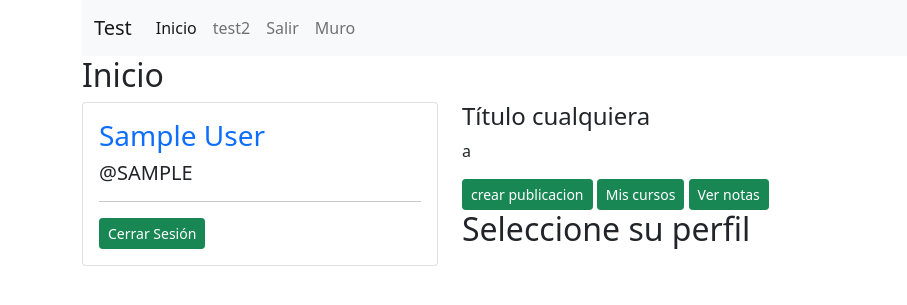
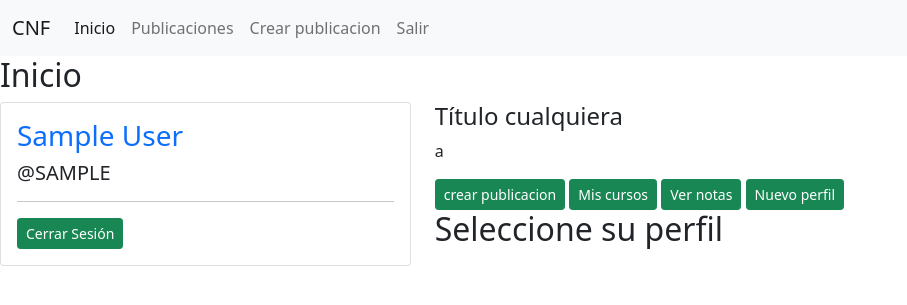
Before and after one commit to VadasmeC/Portafolio-De-TItulos, a Django app: page / in a window 1280 px wide. Shown: the top 305 px of the page, without its empty margins (0-907 px from the left). Run offline with Django 4.2, Linux system fonts and the light colour scheme; the visitor is signed in with stand-in values (Sample User, id 1).

Commit message:
arreglo error asitencia

```diff
--- a/Fase 2/projecto/core/templates/core/base.html
+++ b/Fase 2/projecto/core/templates/core/base.html
@@ -4,15 +4,15 @@
     <meta charset="UTF-8">
     <meta name="viewport" content="width=device-width, initial-scale=1.0">
     <link href="https://cdn.jsdelivr.net/npm/bootstrap@5.0.2/dist/css/bootstrap.min.css" rel="stylesheet">
-    <title>Aplicación</title>
+    <title>Colegio Niños Felices</title>
 </head>
 <body>
 
-    <div class="container">
+    <div class="header-container">
 
         <nav class="navbar navbar-expand-lg navbar-light bg-light">
           <div class="container-fluid">
-            <a class="navbar-brand" href="{% url 'home' %}">Test</a>
+            <a class="navbar-brand" href="{% url 'home' %}">CNF</a>
             <button class="navbar-toggler" type="button" data-bs-toggle="collapse" data-bs-target="#navbarNav" aria-controls="navbarNav" aria-expanded="false" aria-label="Toggle navigation">
               <span class="navbar-toggler-icon"></span>
             </button>
@@ -22,15 +22,15 @@
                   <a class="nav-link active" aria-current="page" href="{% url 'home' %}">Inicio</a>
                 </li>
                 <li class="nav-item">
-                  <a class="nav-link" href="{% url 'test' %}">test2</a>
+                  <a class="nav-link" href="{% url 'muro' %}">Publicaciones</a>
                 </li>
 
                 {% if request.user.is_authenticated %}
-                    <li class="nav-item">
-                        <a class="nav-link" href="{% url 'exit' %}">Salir</a>
-                    </li>
-                    <li class="nav-item">
-                      <a class="nav-link" href="{% url 'muro' %}">Muro</a>
+                  <li class="nav-item">
+                    <a class="nav-link" href="{% url 'crear publicacion' %}">Crear publicacion</a>
+                  </li>
+                  <li class="nav-item">
+                    <a class="nav-link" href="{% url 'exit' %}">Salir</a>
                   </li>
 
                 {% else %}
@@ -38,9 +38,6 @@
                         <a class="nav-link" href="{% url 'login' %}">Ingresar</a>
                     </li>
 
-                    <li class="nav-item">
-                        <a class="nav-link" href="{% url 'registro' %}">Registrarse</a>
-                    </li>
 
                 {% endif %}
 
--- a/Fase 2/projecto/core/templates/core/home.html
+++ b/Fase 2/projecto/core/templates/core/home.html
@@ -24,6 +24,9 @@
         <a href="{% url 'crear publicacion' %}" class="btn btn-sm btn-success">crear publicacion</a>
         <a href="{% url 'index_profesor' %}" class="btn btn-sm btn-success">Mis cursos</a>
         <a href="{% url 'lista_notas' %}" class="btn btn-sm btn-success">Ver notas</a>
+        <a href="{% url 'test' %}" class="btn btn-sm btn-success">Nuevo perfil</a>
+
+
         <div class="dropdown">
             <h2>Seleccione su perfil</h2>
 
--- a/Fase 2/projecto/core/views.py
+++ b/Fase 2/projecto/core/views.py
@@ -113,7 +113,6 @@ def crear_publicacion(request):
     return render(request, 'muro/crear_publicacion.html', {'form': form})
 
 #vista para ver publicaciones
-@login_required
 def ver_publicaciones(request):
     publicaciones = Publicaciones.objects.all().order_by('-PUBL_FECHACREACION')
     return render(request, 'muro/muro.html', {'publicaciones': publicaciones})
@@ -315,7 +314,7 @@ def ver_asistencia(request, asignatura_id):
     # Obtener las asistencias asociadas al curso y asignatura
     asistencias = Asistencia.objects.filter(
         ASIS_CURS_ID=asignatura.ASI_CURS_ID,
-        ASIS_ASIG_ID=asignatura.ASI_ID
+        ASIS_ASIG_ID=asignatura
     ).select_related('ASIS_PEPE_ID', 'ASIS_SINO_PRESENTE')
 
     # Obtener estudiantes del curso
@@ -325,22 +324,27 @@ def ver_asistencia(request, asignatura_id):
     asistencia_por_estudiante = {}
     fechas_unicas = sorted({asistencia.ASIS_FECHA for asistencia in asistencias})
 
+    for estudiante in estudiantes:
+        estudiante_id = estudiante.PEPE_ID
+        asistencia_por_estudiante[estudiante_id] = {
+            'total_asistencias': 0,
+            'total_dias': len(fechas_unicas),  # Iniciar con el total de días igual al número de fechas únicas
+            'asistencias': {}
+        }
+
+        # Inicializar cada fecha con una asistencia "ausente" por defecto
+        for fecha in fechas_unicas:
+            asistencia_por_estudiante[estudiante_id]['asistencias'][fecha] = None  # Esto indica "N/A" en el template si no hay asistencia real
+
+    # Rellenar las asistencias reales
     for asistencia in asistencias:
-        if asistencia.ASIS_PEPE_ID.PEPE_ID not in asistencia_por_estudiante:
-            asistencia_por_estudiante[asistencia.ASIS_PEPE_ID.PEPE_ID] = {
-                'total_asistencias': 0,
-                'total_dias': 0,
-                'asistencias': {}
-            }
-            asistencia_por_estudiante[asistencia.ASIS_PEPE_ID.PEPE_ID][asistencia.ASIS_FECHA] = asistencia
-
+        estudiante_id = asistencia.ASIS_PEPE_ID.PEPE_ID
+        fecha = asistencia.ASIS_FECHA
+        asistencia_por_estudiante[estudiante_id]['asistencias'][fecha] = asistencia
 
         # Contar las asistencias
-        if asistencia.ASIS_SINO_PRESENTE.SINO_ESTADO  == "True" :  # Verifica si el estudiante está presente
-            asistencia_por_estudiante[asistencia.ASIS_PEPE_ID.PEPE_ID]['total_asistencias'] += 1
-
-        asistencia_por_estudiante[asistencia.ASIS_PEPE_ID.PEPE_ID]['total_dias'] += 1
-        asistencia_por_estudiante[asistencia.ASIS_PEPE_ID.PEPE_ID]['asistencias'][asistencia.ASIS_FECHA] = asistencia
+        if asistencia.ASIS_SINO_PRESENTE.SINO_ESTADO == "True":  # Verifica si el estudiante está presente
+            asistencia_por_estudiante[estudiante_id]['total_asistencias'] += 1
 
     # Calcular el porcentaje de asistencia para cada estudiante
     for estudiante_id, datos in asistencia_por_estudiante.items():
@@ -357,6 +361,8 @@ def ver_asistencia(request, asignatura_id):
     }
 
     return render(request, 'asistencia/ver_asistencia.html', context)
+
+
 
 
 
```
Also changed, not shown: Fase 2/projecto/core/templates/asistencia/ver_asistencia.html (+11 -5 lines).
